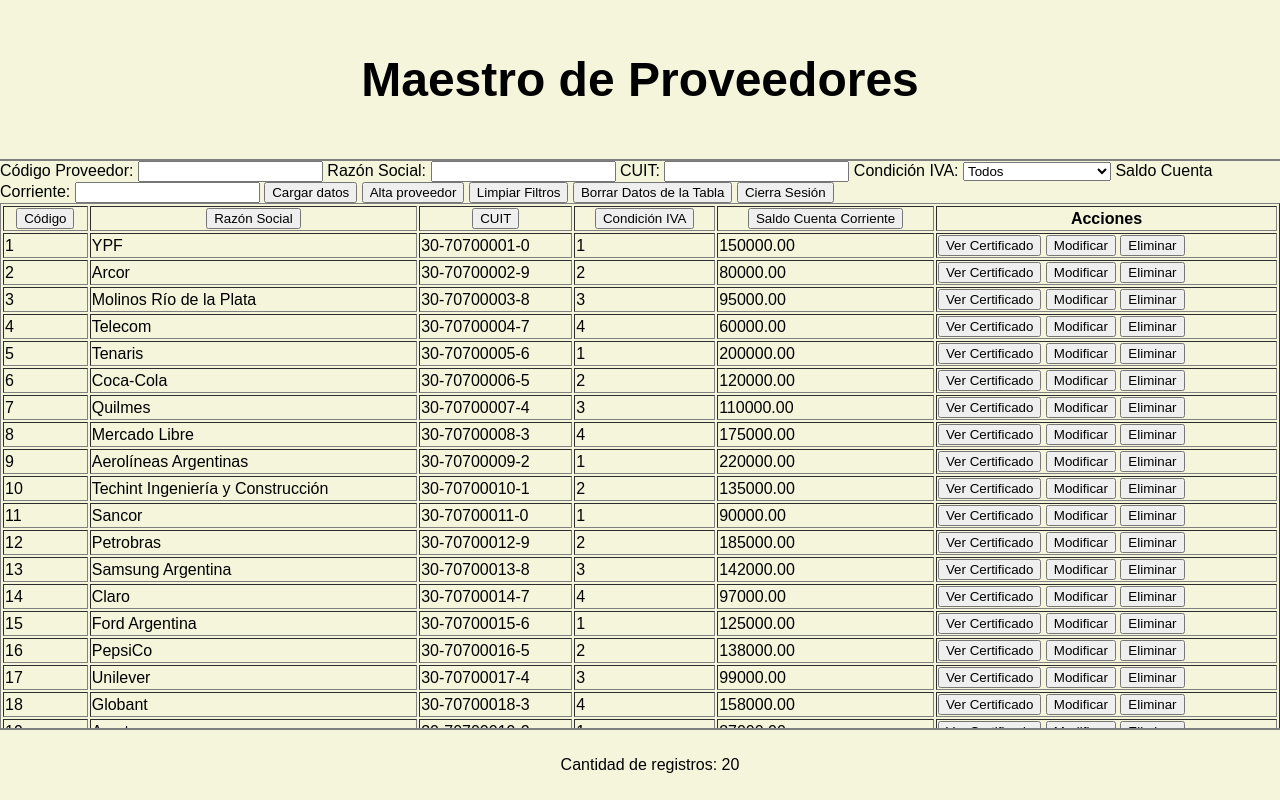
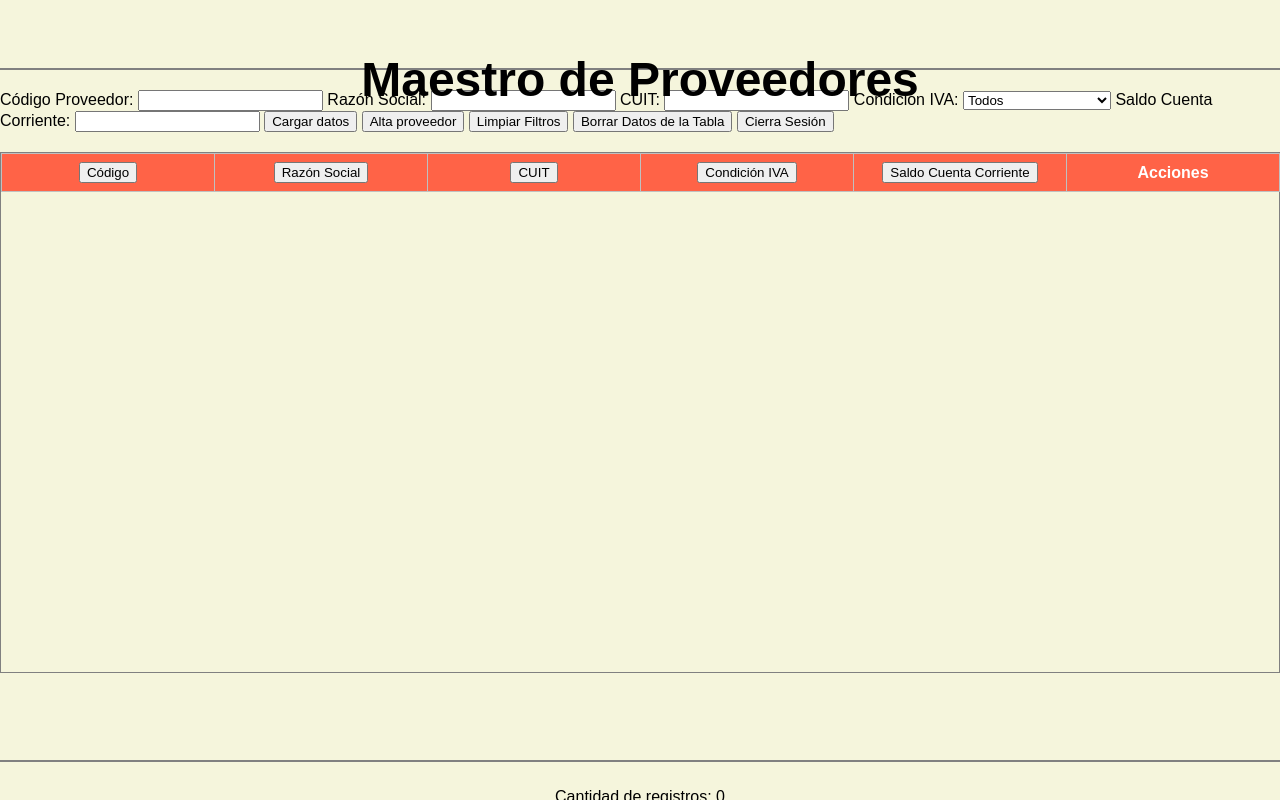
Before and after one commit to NicolasBranca/ProgramacionEnAmbienteDeRedes, a PHP site: the page made by Php/sesion (prueba)/app_modulo1/index.php in a window 1280 px wide. Run offline with PHP 8.4, Linux system fonts and the light colour scheme; a user stored in the database is signed in; data comes from the database, SQL or seed files in the repository; lists and menus that the app fills with data are empty.

Commit message:
ajustes de css

```diff
--- a/Php/sesion (prueba)/app_modulo1/index.php
+++ b/Php/sesion (prueba)/app_modulo1/index.php
@@ -15,6 +15,9 @@
     background-color: #F5F5DC;
     margin: 0;
     padding: 0;
+    height: 100vh;
+    box-sizing: border-box;
+    overflow: hidden;
 }
 
 header {
@@ -25,6 +28,13 @@
     font-size: 24px;
     font-weight: bold;
     border-bottom: 2px solid #808080;
+    position: fixed;
+    top: 0;
+    left: 0;
+    width: 100%;
+    z-index: 10;
+    height: 70px;
+    box-sizing: border-box;
 }
 
 footer {
@@ -36,53 +46,79 @@
     bottom: 0;
     width: 100%;
     border-top: 2px solid #808080;
+    z-index: 10;
+    height: 40px;
+    box-sizing: border-box;
+}
+
+main {
+    padding-top: 90px; /* header height + margin */
+    padding-bottom: 50px; /* footer height + margin */
+    height: calc(100vh - 110px);
+    box-sizing: border-box;
+    overflow: hidden;
 }
 
 .container {
     padding: 20px;
 }
 
-.table-input {
+.table-wrapper {
     width: 100%;
+    height: calc(100vh - 260px); /* header + footer + filtros + margen */
+    box-sizing: border-box;
+    overflow: hidden;
+    margin-top: 20px;
+}
+
+#tablaProveedores {
+    width: 100%;
+    border-collapse: collapse;
+    table-layout: fixed;
+}
+
+#tablaProveedores thead {
     background-color: #FF6347;
     color: white;
-    border-collapse: collapse;
+    position: sticky;
+    top: 0;
+    z-index: 5;
 }
 
-.table-input th {
-    padding: 10px;
-    font-weight: bold;
-    border-bottom: 2px solid #fff;
+#tablaProveedores th, #tablaProveedores td {
+    text-align: center;
+    border: 1px solid #C0C0C0;
+    padding: 8px;
+    background-clip: padding-box;
 }
 
-.table-input input,
-.table-input select {
-    width: 90%;
-    padding: 5px;
-    margin: 5px 0;
-    border: 1px solid #C0C0C0;
-    border-radius: 4px;
+#tablaProveedores th {
+    background-color: #FF6347;
+    color: white;
 }
 
-.table-data {
-    width: 100%;
-    border-collapse: collapse;
+#tablaProveedores td {
+    background-color: #808080;
+    color: white;
 }
 
-.table-data th {
-    background-color: #FF6347;
-    color: white;
-    padding: 10px;
-    border: 1px solid #C0C0C0;
-    text-align: center;
+#tablaProveedores tbody {
+    display: block;
+    width: 100%;
+    overflow-y: auto;
+    height: calc(100vh - 320px); /* Ajustar según header, footer y filtros */
 }
 
-.table-data td {
-    background-color: #808080;
-    color: white;
-    padding: 8px;
-    border: 1px solid #C0C0C0;
-    text-align: center;
+#tablaProveedores thead, #tablaProveedores tfoot {
+    display: table;
+    width: 100%;
+    table-layout: fixed;
+}
+
+#tablaProveedores tr {
+    display: table;
+    width: 100%;
+    table-layout: fixed;
 }
 
 .action-button {
@@ -113,7 +149,7 @@
 .modal {
     display: none;
     position: fixed;
-    z-index: 1;
+    z-index: 100;
     left: 0;
     top: 0;
     width: 100%;
@@ -196,9 +232,15 @@
     .action-button {
         font-size: 12px;
     }
+
+    /* Ocultar columnas Saldo Cuenta Corriente y Acciones en la tabla */
+    #tablaProveedores th:nth-child(5),
+    #tablaProveedores td:nth-child(5),
+    #tablaProveedores th:nth-child(6),
+    #tablaProveedores td:nth-child(6) {
+        display: none;
     }
-
-
+}
     </style>
 </head>
 
@@ -233,7 +275,8 @@
         <button id="btCierraSesion">Cierra Sesión</button>
     </div>
 
-    <table id="tablaProveedores" border="1" style="width: 100%;">
+    <div class="table-wrapper">
+        <table id="tablaProveedores" border="1">
             <thead>
                 <tr>
                     <th><button class="sort" data-column="CodProveedor">Código</button></th>
@@ -245,8 +288,10 @@
                 </tr>
             </thead>
             <tbody>
+                <!-- La tabla inicia vacía -->
             </tbody>
         </table>
+    </div>
 
     <!-- Modal Alta Proveedor -->
     <div id="modalAlta" class="modal">
@@ -539,8 +584,8 @@
         });
     });
 
-    // Cargar datos al iniciar
-    cargarDatos();
+    // Quitar la llamada automática a cargarDatos()
+    // cargarDatos(); <-- Eliminar o comentar esta línea
 });
 </script>
 </body>
```
Lines whose indentation alone changed are shown as unchanged.
